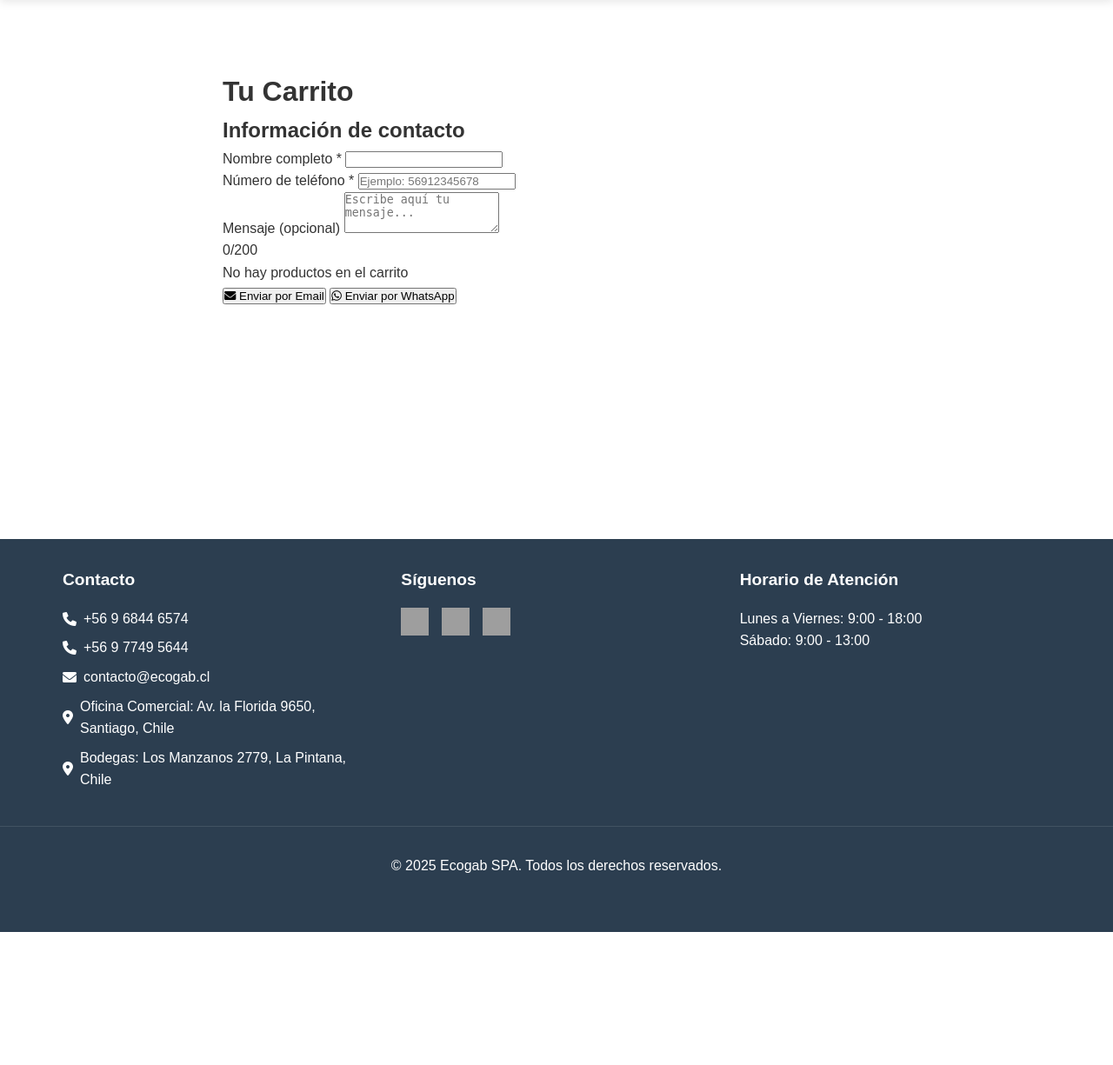
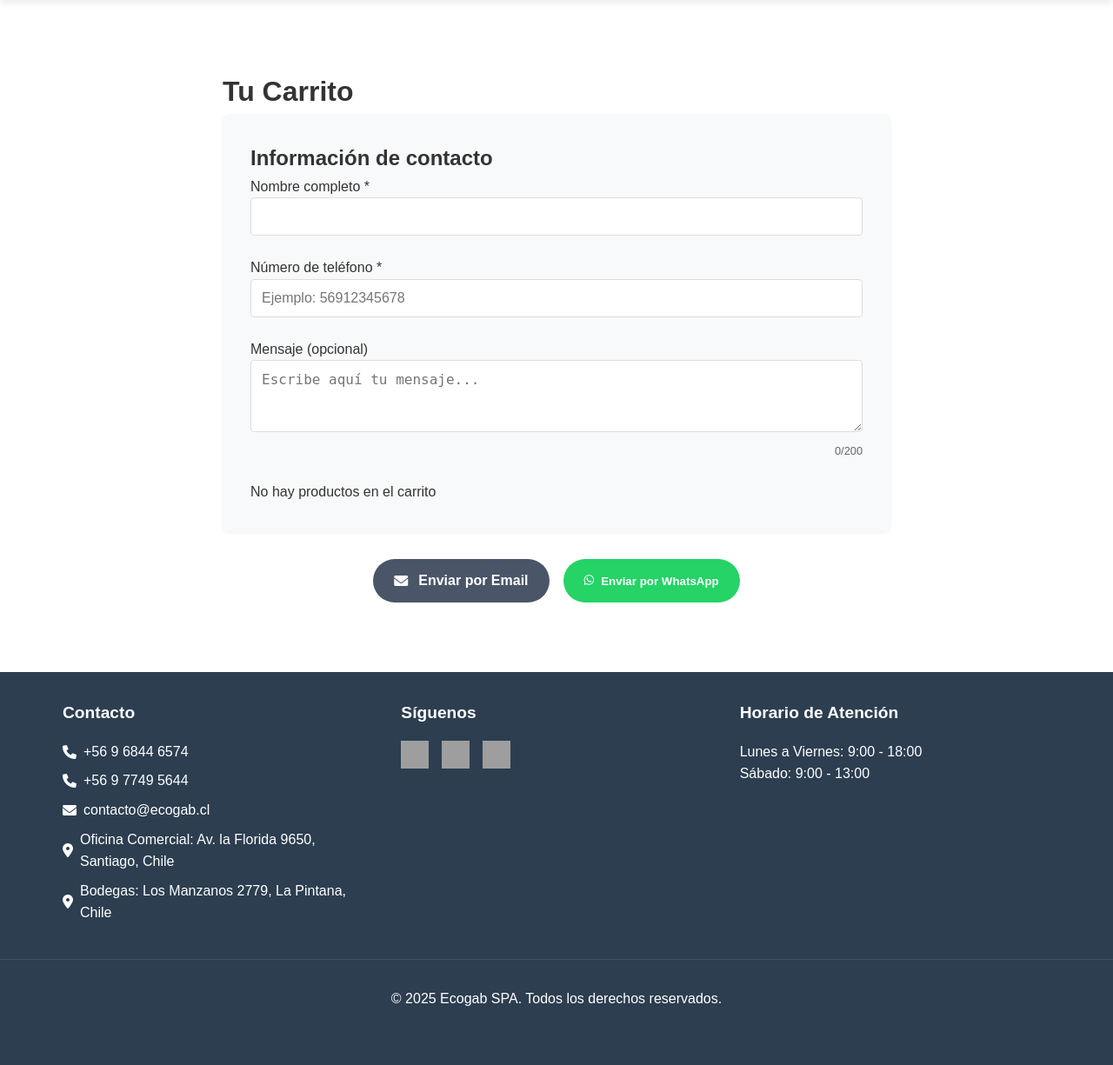
Before and after one commit to FraMqueli/ecogabSPA, a Django app: page /carrito/ in a window 1280 px wide. Shown: the part 80-1305 px from the top of the page at 87% size. Before the commit the page ends 1152 px from the top, so only its background shows below. Run offline with Django 5.2, Linux system fonts and the light colour scheme; grey boxes are pictures that could not be loaded.

Commit message:
carrito12

```diff
--- a/ecogab_djg/inicio/templates/carrito/ver_carrito.html
+++ b/ecogab_djg/inicio/templates/carrito/ver_carrito.html
@@ -53,6 +53,40 @@
     padding: 1rem;
 }
 
+/* Estilos para el formulario de contacto */
+.ecogab-cart__contact-form {
+    background-color: #f8f9fa;
+    padding: 2rem;
+    border-radius: 8px;
+    margin-bottom: 2rem;
+    box-shadow: 0 2px 4px rgba(0,0,0,0.05);
+}
+
+.ecogab-cart__form-group {
+    margin-bottom: 1.5rem;
+}
+
+.ecogab-cart__form-input {
+    width: 100%;
+    padding: 0.75rem;
+    border: 1px solid #ddd;
+    border-radius: 4px;
+    font-size: 1rem;
+    transition: border-color 0.3s ease;
+}
+
+.ecogab-cart__form-input:focus {
+    border-color: #4a5568;
+    outline: none;
+}
+
+.ecogab-cart__char-count {
+    text-align: right;
+    font-size: 0.8rem;
+    color: #666;
+    margin-top: 0.25rem;
+}
+
 /* Estilos para los items del carrito */
 .ecogab-cart__item {
     display: flex;
@@ -108,29 +145,76 @@
     margin: 0;
 }
 
+/* Botón de eliminar */
 .ecogab-cart__remove-item {
     color: #e74c3c;
     cursor: pointer;
+    font-size: 1.2rem;
     display: flex;
     align-items: center;
     justify-content: center;
 }
 
-/* Espaciado entre elementos */
-.ecogab-cart__item:not(:last-child) {
-    margin-bottom: 15px;
+/* Estilos para los botones */
+.ecogab-cart__summary {
+    display: flex;
+    gap: 1rem;
+    justify-content: center;
+    margin-top: 2rem;
+    flex-wrap: wrap;
+}
+
+.ecogab-cart__email-btn {
+    display: inline-flex;
+    align-items: center;
+    gap: 0.75rem;
+    padding: 1rem 1.5rem;
+    background-color: #4a5568;
+    color: white;
+    border: none;
+    border-radius: 999px;
+    cursor: pointer;
+    transition: all 0.3s ease;
+    font-weight: 600;
+    font-size: 1rem;
+}
+
+.ecogab-cart__whatsapp-btn {
+    display: inline-flex;
+    align-items: center;
+    gap: 8px;
+    padding: 12px 24px;
+    background-color: #25d366;
+    color: white;
+    border: none;
+    border-radius: 25px;
+    cursor: pointer;
+    transition: all 0.3s ease;
+    font-weight: bold;
+}
+
+/* Efectos hover para los botones */
+.ecogab-cart__email-btn:hover {
+    background-color: #2d3748;
+    transform: translateY(-1px);
+}
+
+.ecogab-cart__whatsapp-btn:hover {
+    background-color: #128c7e;
+    transform: scale(1.05);
 }
 
 /* Media queries para dispositivos móviles */
 @media (max-width: 500px) {
     .ecogab-cart__item {
         display: grid;
-        grid-template-columns: 60px 1fr auto;
+        grid-template-columns: 70px 1fr auto;
         align-items: center;
         grid-template-areas:
             "img details remove"
             "img price remove";
         gap: 0.5rem;
+        padding: 1rem;
     }
 
     .ecogab-cart__item-image {
```
Also changed, not shown: other parts of ecogab_djg/inicio/templates/carrito/ver_carrito.html (+26 -5 lines).
